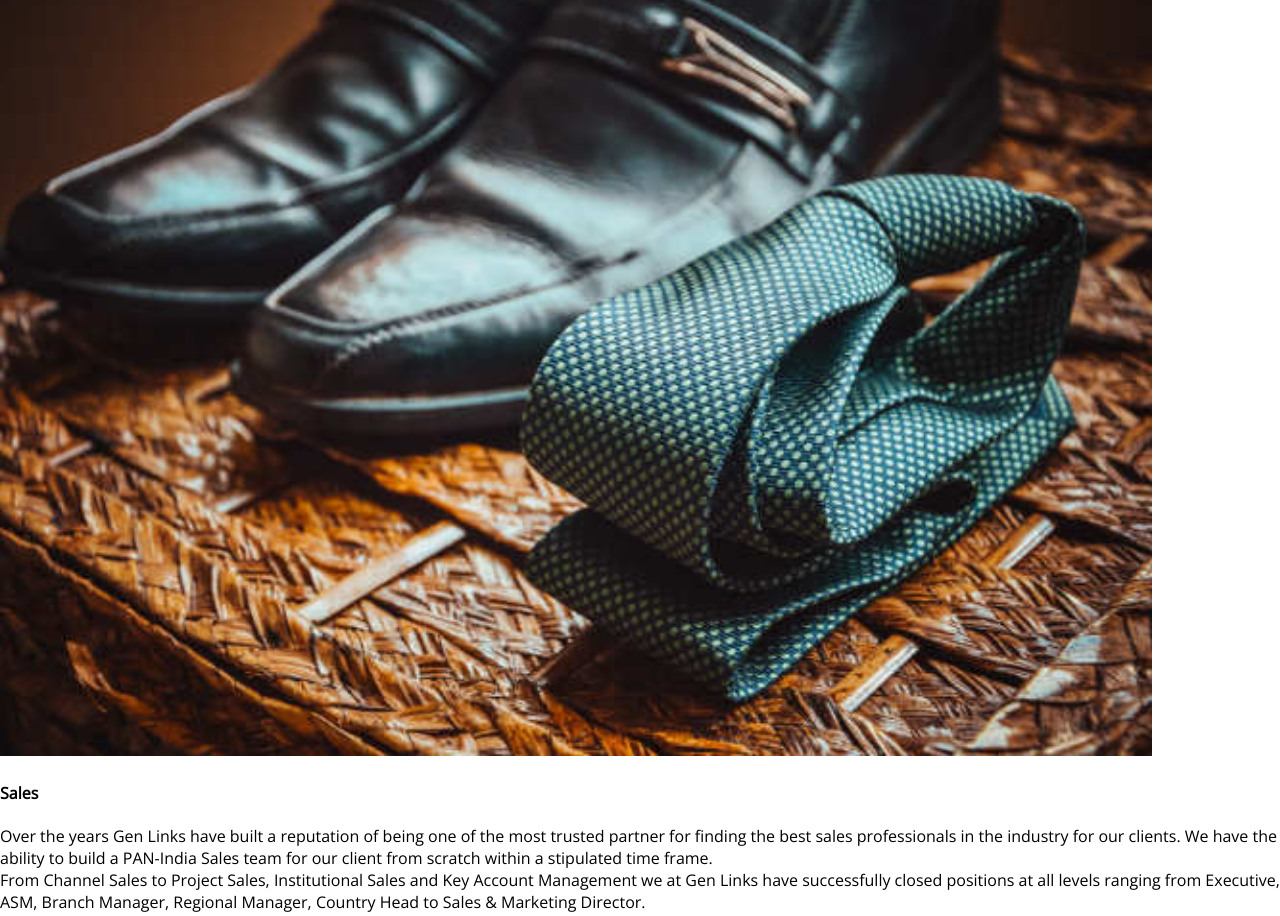
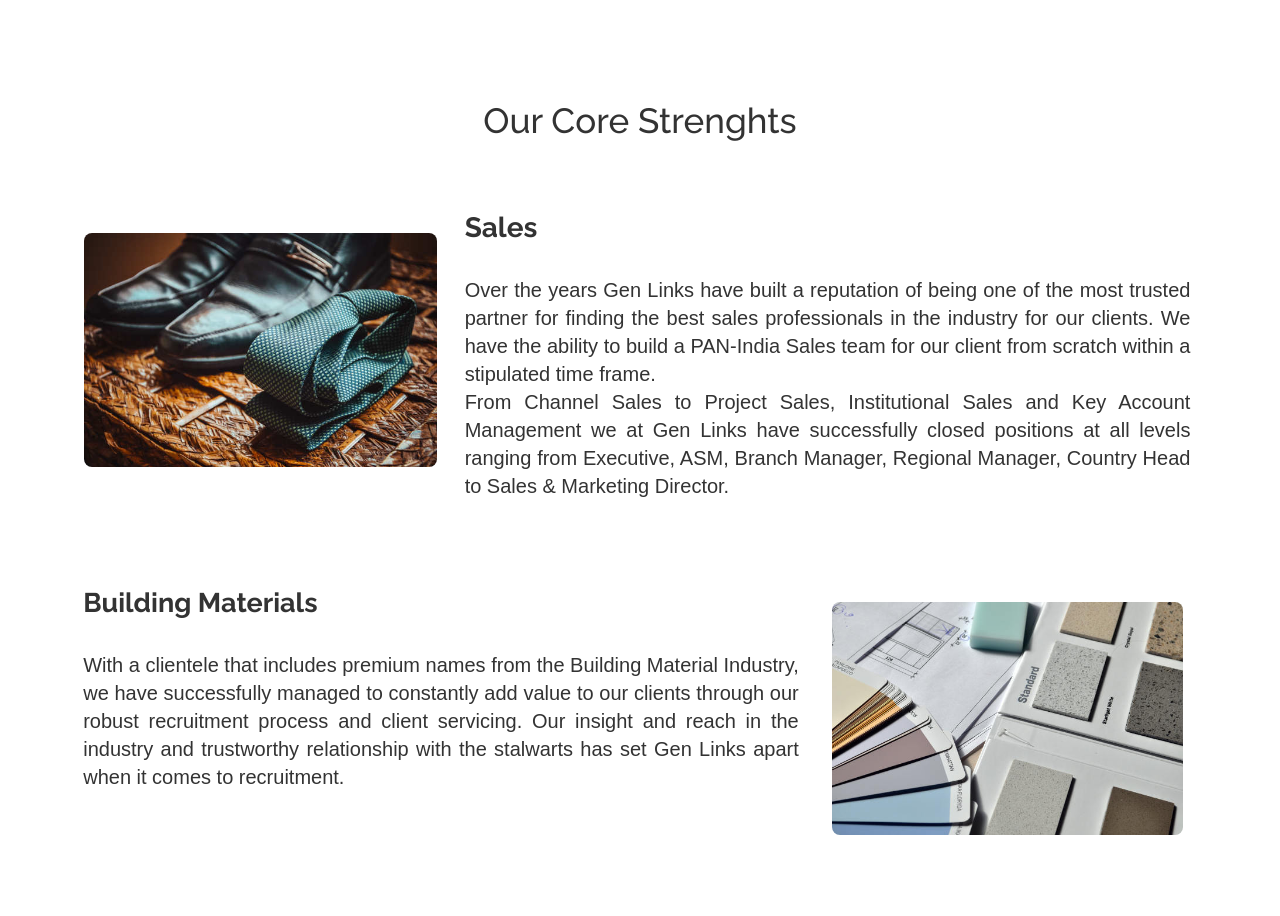
Before and after one commit to bhaswatikalita/genlinks-website, a plain HTML site: page index.html in a window 1280 px wide. Shown: the part 2104-3020 px from the top of the page. Drawn offline with nearby package versions, Linux system fonts and the light colour scheme.

Commit message:
Creat Our Core Strenghts

```diff
--- a/index.html
+++ b/index.html
@@ -7,6 +7,16 @@
     <link rel="stylesheet" href="style.css" />
     <link
       href="https://fonts.googleapis.com/css2?family=Raleway:wght@800&display=swap"
+      rel="stylesheet"
+    />
+
+    <link
+      href="https://fonts.googleapis.com/css2?family=Raleway:wght@700&display=swap"
+      rel="stylesheet"
+    />
+
+    <link
+      href="https://fonts.googleapis.com/css2?family=Raleway:wght@500&display=swap"
       rel="stylesheet"
     />
 
@@ -26,7 +36,7 @@
         <a href="#contact">Contact </a>
       </div>
     </div>
-    <div>
+    <div id="services">
       <h2>Our services</h2>
     </div>
 
@@ -100,94 +110,125 @@
       </div>
     </div>
 
-    <div class="strenghts">
+    <div class="strenghts" id="strenghts">
+      <div>
+        <h4>Our Core Strenghts</h4>
+      </div>
       <div class="right">
+        <div class="right-image">
           <img src="./images/sales_E.jpg" alt="Sales" />
-        <h4>Sales</h4>
+        </div>
+
+        <div class="paragraph-right">
+          <h5>Sales</h5>
           <p>
             Over the years Gen Links have built a reputation of being one of the
             most trusted partner for finding the best sales professionals in the
             industry for our clients. We have the ability to build a PAN-India
-          Sales team for our client from scratch within a stipulated time frame.
+            Sales team for our client from scratch within a stipulated time
+            frame.
             <br />
             From Channel Sales to Project Sales, Institutional Sales and Key
-          Account Management we at Gen Links have successfully closed positions
-          at all levels ranging from Executive, ASM, Branch Manager, Regional
-          Manager, Country Head to Sales & Marketing Director.
+            Account Management we at Gen Links have successfully closed
+            positions at all levels ranging from Executive, ASM, Branch Manager,
+            Regional Manager, Country Head to Sales & Marketing Director.
           </p>
+        </div>
       </div>
 
       <div class="left">
-        <h4>Building Materials</h4>
+        <div class="paragraph-left">
+          <h5>Building Materials</h5>
           <p>
             With a clientele that includes premium names from the Building
             Material Industry, we have successfully managed to constantly add
-          value to our clients through our robust recruitment process and client
-          servicing. Our insight and reach in the industry and trustworthy
-          relationship with the stalwarts has set Gen Links apart when it comes
-          to recruitment.
+            value to our clients through our robust recruitment process and
+            client servicing. Our insight and reach in the industry and
+            trustworthy relationship with the stalwarts has set Gen Links apart
+            when it comes to recruitment.
           </p>
-
+        </div>
+        <div class="left-image">
           <img src="./images/building_material_E.jpg" alt="Building Material" />
+        </div>
       </div>
 
       <div class="right">
+        <div class="right-image">
           <img src="./images/greenfield_E.jpg" alt="Greenfield" />
-        <h4>Greenfield</h4>
+        </div>
+
+        <div class="paragraph-right">
+          <h5>Greenfield</h5>
           <p>
             Gen Links is proud to have participated and successfully catered to
             the manpower needs of several Greenfield projects along with a few
             brownfield projects.<br />
+
             Our ability to close Plant / Factory positions is next to none. We
-          have successfully placed hundreds of candidates from top to bottom. A
-          few noteworthy positions include Plant Head, Department Head such as
-          Production, Quality, Energy Plant, Purchase, Accounts and Finance.
+            have successfully placed hundreds of candidates from top to bottom.
+            A few noteworthy positions include Plant Head, Department Head such
+            as Production, Quality, Energy Plant, Purchase, Accounts and
+            Finance.
             <br />
+
             We have helped our clients build up entire teams including white
             collared and blue collared employees.
           </p>
         </div>
+      </div>
       <div class="left">
-        <h4>BFSI & NBFC</h4>
+        <div class="paragraph-left">
+          <h5>BFSI & NBFC</h5>
           <p>
-          India is a country with a strong financial services sector consisting
-          of BFSIs & NBFCs. Our understanding of the sectors at large and the
-          agility of the team in sourcing the right candidates has helped our
-          clients save time and has made Gen Links a preferred partner for some
-          of the most trusted brands in the industry. We have successfully
-          closed positions in Sales, Collection, Credit, Fraud Management and
-          Operations.
+            India is a country with a strong financial services sector
+            consisting of BFSIs & NBFCs. Our understanding of the sectors at
+            large and the agility of the team in sourcing the right candidates
+            has helped our clients save time and has made Gen Links a preferred
+            partner for some of the most trusted brands in the industry. We have
+            successfully closed positions in Sales, Collection, Credit, Fraud
+            Management and Operations.
           </p>
-
+        </div>
+        <div class="left-image">
           <img src="./images/bfsi_nbfc.jpg" alt="Bfsi&Nbfc" />
+        </div>
       </div>
 
       <div class="right">
+        <div class="right-image">
           <img src="./images/it_telecom.jpg" alt="It&Telecom" />
-        <h4>IT & Telecom</h4>
+        </div>
+
+        <div class="paragraph-right">
+          <h5>IT & Telecom</h5>
           <p>
-          The fast changing and expanding technology and communication sector in
-          the country demands people with the highest level of technical
+            The fast changing and expanding technology and communication sector
+            in the country demands people with the highest level of technical
             proficiency. We at Gen Links have, over the years, built a dedicated
-          team of technical recruiters with strong domain knowledge and industry
-          experience to assist our clients find the best talent pool in the
-          industry. This team understands our clients and have the requisite
-          technical knowledge to fulfill their manpower needs.
+            team of technical recruiters with strong domain knowledge and
+            industry experience to assist our clients find the best talent pool
+            in the industry. This team understands our clients and have the
+            requisite technical knowledge to fulfill their manpower needs.
           </p>
+        </div>
       </div>
 
       <div class="left">
-        <h4>Corporate</h4>
+        <div class="paragraph-left">
+          <h5>Corporate</h5>
           <p>
             Our insight and experience of the corporate sector has provided us
             with a deep understanding of the demand for quality professionals
             across industries. Gen Links has created a niche in catering to the
             highly specialized manpower needs of our clients. From Finance &
-          Banking to HR and CSR, we specialize in providing the best talents in
-          the industry.
+            Banking to HR and CSR, we specialize in providing the best talents
+            in the industry.
           </p>
-
+        </div>
+        <div class="left-image">
           <img src="./images/corporate1_E.jpg" alt="Corporate" />
+        </div>
       </div>
     </div>
 
--- a/style.css
+++ b/style.css
@@ -97,7 +97,6 @@ img {
 .header {
   font-weight: normal;
   font-size: 37px;
-
   text-transform: capitalize;
   grid-column: 1/-1;
   text-align: center;
@@ -110,6 +109,9 @@ img {
   padding-left: 25%;
   padding-bottom: 15%;
 }
+.group-photo img {
+  border-radius: 10px;
+}
 .content {
   grid-column: 2/-1;
   padding-left: 7%;
@@ -118,3 +120,104 @@ img {
   text-align: justify;
   padding-bottom: 15%;
 }
+
+h4 {
+  font-weight: normal;
+  font-size: 35px;
+  text-transform: capitalize;
+  grid-column: 1/-1;
+  text-align: center;
+  padding-top: 5%;
+  color: #333333;
+  font-family: "Raleway", sans-serif;
+}
+
+.right {
+  display: grid;
+  grid-template-columns: 30% 70%;
+  grid-template-rows: repeat(1, 300px);
+  padding-bottom: 2%;
+  padding-top: 2%;
+}
+.right-image {
+  width: 102%;
+  grid-column: 1/2;
+  padding-left: 22%;
+  padding-bottom: 15%;
+  padding-top: 5%;
+}
+.right img {
+  border-radius: 8px;
+}
+.paragraph-right {
+  grid-column: 2/-1;
+  padding-left: 9%;
+  font-size: 20px;
+  padding-right: 10%;
+  text-align: justify;
+  float: left;
+  line-height: 28px;
+  font-weight: lighter;
+  color: #333333;
+  font-family: "open-san", sans-serif;
+}
+
+.paragraph-right h5 {
+  font-weight: normal;
+  font-size: 28px;
+  text-transform: capitalize;
+  grid-column: 1/-1;
+  text-align: center;
+  color: #333333;
+  margin-top: 0;
+  padding-top: 0;
+  margin-bottom: 0;
+  text-align: left;
+  font-family: "Raleway", sans-serif;
+  padding-bottom: 2%;
+  font-weight: bold;
+}
+.left {
+  display: grid;
+  grid-template-columns: 65% 35%;
+  grid-template-rows: repeat(1, 300px);
+  padding-bottom: 5%;
+}
+.left-image {
+  width: 87%;
+  grid-column: 2/-1;
+  padding-bottom: 20%;
+  padding-top: 14%;
+}
+.left img {
+  border-radius: 8px;
+}
+.paragraph-left {
+  grid-column: 1/2;
+  padding-left: 10%;
+  font-size: 20px;
+  padding-right: 4%;
+  text-align: justify;
+  float: left;
+  line-height: 28px;
+  font-weight: lighter;
+  color: #333333;
+  font-family: "open-san", sans-serif;
+  padding-top: 50px;
+}
+
+.paragraph-left h5 {
+  font-weight: normal;
+  font-size: 27px;
+  text-transform: capitalize;
+  grid-column: 1/-1;
+  text-align: center;
+  color: #333333;
+  margin-top: 0;
+  padding-top: 0;
+  margin-bottom: 0;
+  text-align: left;
+  font-family: "Raleway", sans-serif;
+  padding-bottom: 2%;
+  font-weight: bold;
+}
```
Lines whose indentation alone changed are shown as unchanged.
